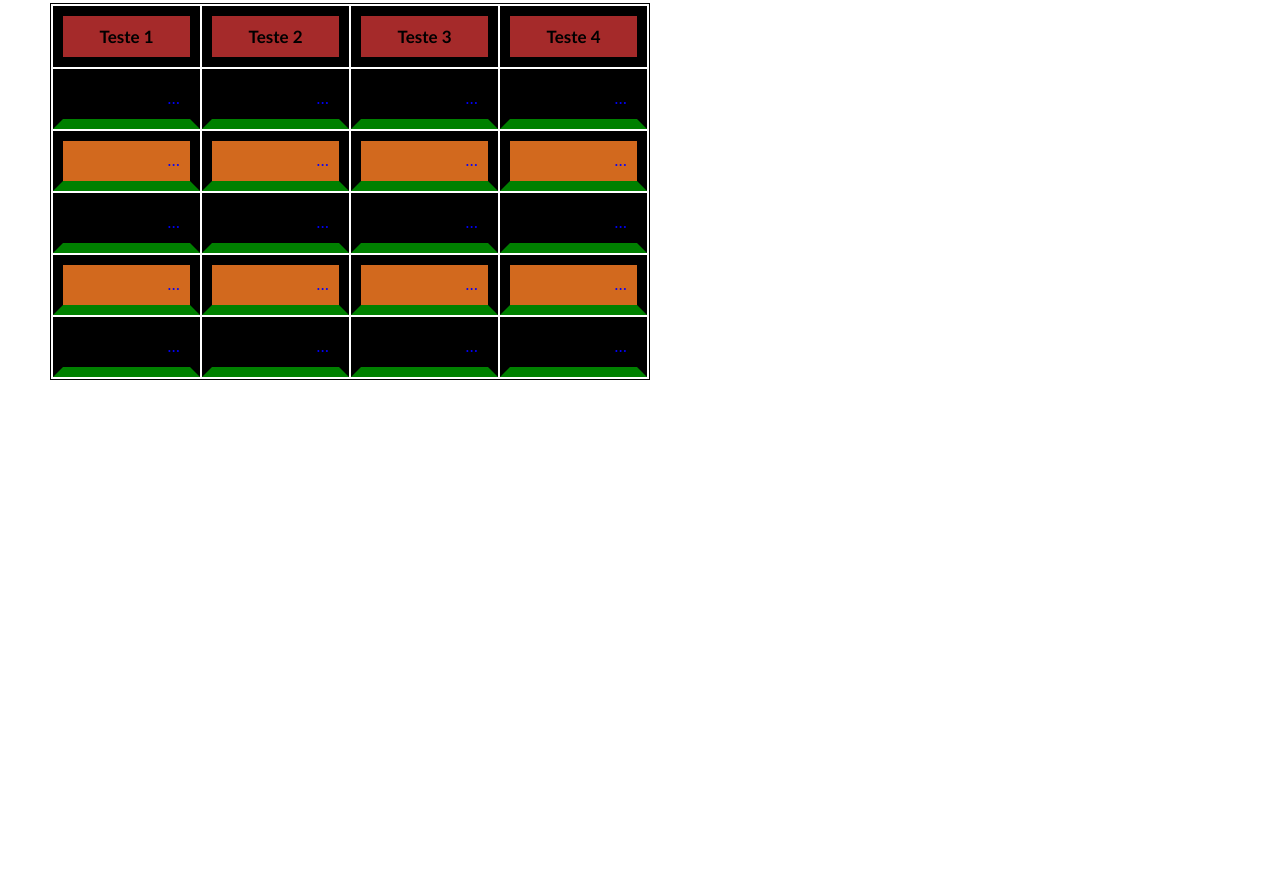
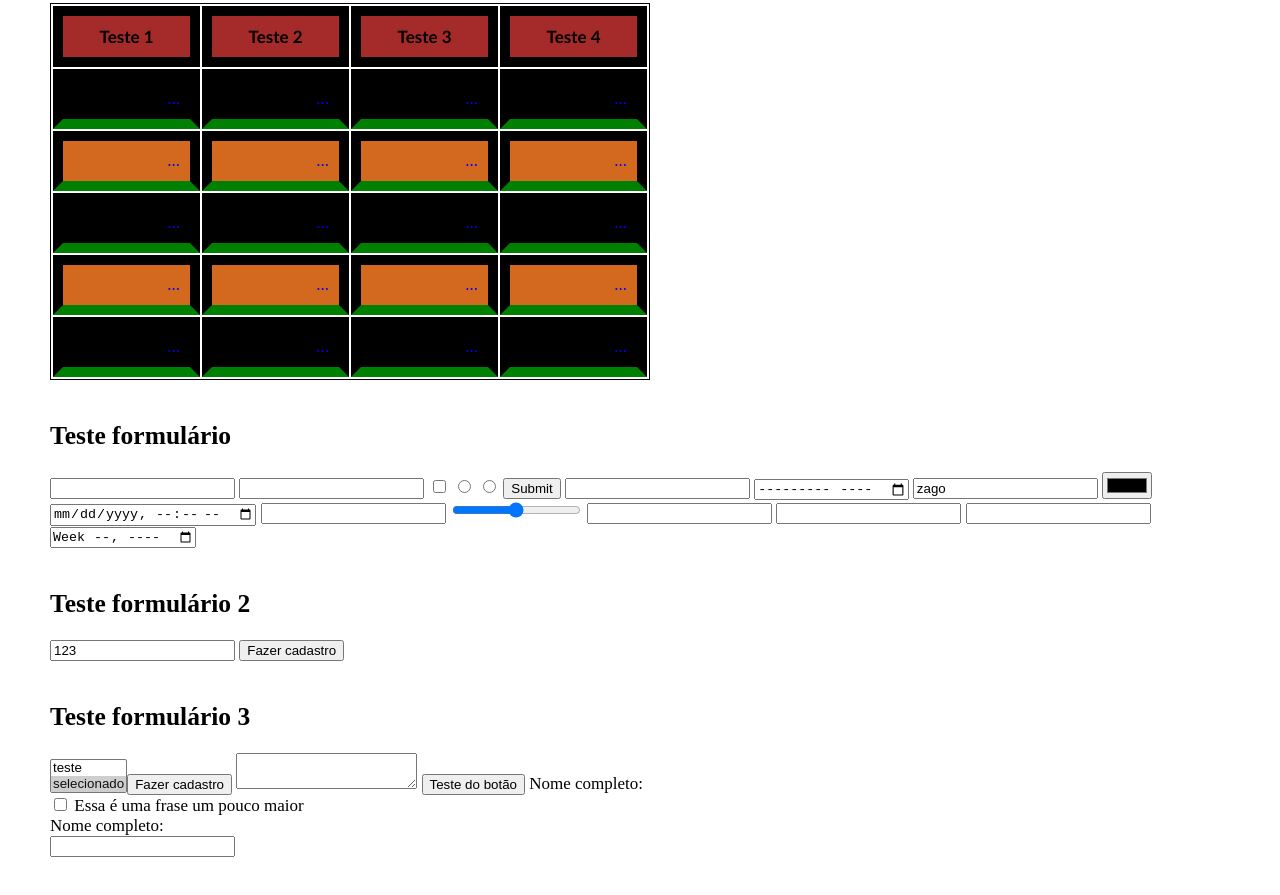
Before and after one commit to leobisgui/B7Web, a plain HTML site: page estudo-css/inicio.html in a window 1280 px wide. Shown: the part 944-1839 px from the top of the page. Before the commit the page ends 1374 px from the top, so only its background shows below. Drawn offline with Linux system fonts and the light colour scheme; a web font is replaced by a local one.

Commit message:
03/02/2024 - Manhã

```diff
--- a/estudo-css/inicio.html
+++ b/estudo-css/inicio.html
@@ -82,6 +82,55 @@
         </tr>
     </tbody>
 </table>
+<br/>
+<h2>Teste formulário</h2>
+<form action="C:\Users\leobi\Desktop\Projetos estudos B7WEB\estudo-css\login.html" method="get">
+    <input type="text">
+    <input type="password">
+    <input type="checkbox">
+    <input type="radio" name="name">
+    <input type="radio" name="name">
+    <input type="submit">
+    <input type="email">
+    <input type="month">
+    <input type="text" name="usuario" value="zago">
+    <input type="color">
+    <input type="datetime-local">
+    <input type="number">
+    <input type="range">
+    <input type="search">
+    <input type="tel">
+    <input type="url">
+    <input type="week">
+</form>
+<br/>
+<h2>Teste formulário 2</h2>
+<form>
+    <form action="C:\Users\leobi\Desktop\Projetos estudos B7WEB\estudo-css\login.html" method="get">
+    <input type="text" name="usuario" value="123">
+    <input type="submit" value="Fazer cadastro">
+</form>
+<br/>
+<h2>Teste formulário 3</h2>
+<form>
+    <form action="C:\Users\leobi\Desktop\Projetos estudos B7WEB\estudo-css\login.html" method="get">
+    <select name="order" size="2" multiple>
+        <option value="best seller">teste</option>
+        <option value="last" selected>selecionado</option>
+        <input type="submit" value="Fazer cadastro">
+        <textarea name="Texto teste"></textarea>
+        <button>Teste do botão</button>
+        <label for="Texto teste"> Nome completo:</label>
+<br/>
+        <input type="checkbox" id="teste">
+        <label for="teste">Essa é uma frase um pouco maior</label>
+<br/>
+        <label>
+            Nome completo:<br/>
+            <input type="text" name="nome"/>
+        </label>
+    </select>
+</form>
 
 </body>
 </html>
```
Also changed, not shown: estudo-css/login.html (added, +11 -0 lines).
